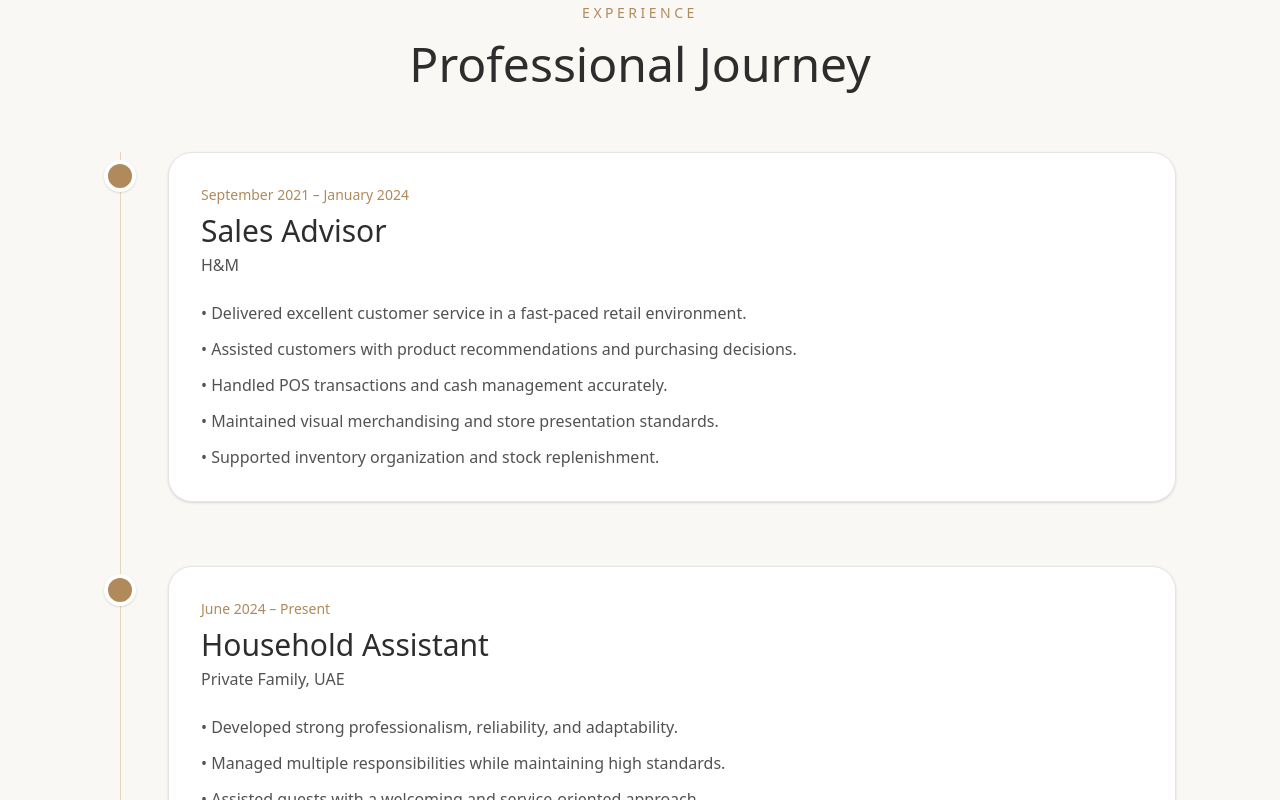
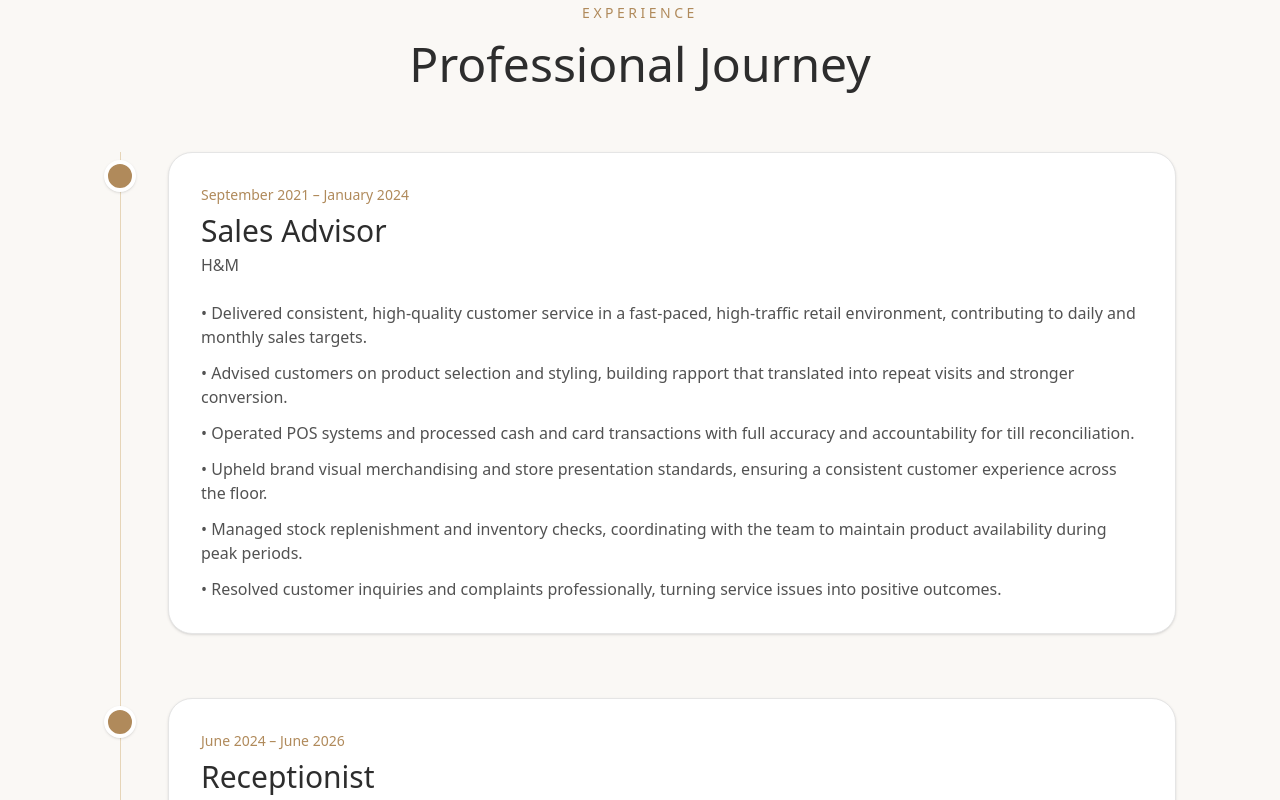
Before and after one commit to lalman-dev/dove-profile, a Next.js app: page / in a window 1280 px wide. Shown: the part 2000-2800 px from the top of the page. Built offline with nearby package versions, Linux system fonts and the light colour scheme; a web font is replaced by a local one.

Commit message:
doc : update experience section

```diff
--- a/src/data/profile.ts
+++ b/src/data/profile.ts
@@ -65,24 +65,26 @@ I believe excellent customer service is built on understanding customer needs, c
       role: "Sales Advisor",
       period: "September 2021 – January 2024",
       points: [
-        "Delivered excellent customer service in a fast-paced retail environment.",
-        "Assisted customers with product recommendations and purchasing decisions.",
-        "Handled POS transactions and cash management accurately.",
-        "Maintained visual merchandising and store presentation standards.",
-        "Supported inventory organization and stock replenishment.",
+        "Delivered consistent, high-quality customer service in a fast-paced, high-traffic retail environment, contributing to daily and monthly sales targets.",
+        "Advised customers on product selection and styling, building rapport that translated into repeat visits and stronger conversion.",
+        "Operated POS systems and processed cash and card transactions with full accuracy and accountability for till reconciliation.",
+        "Upheld brand visual merchandising and store presentation standards, ensuring a consistent customer experience across the floor.",
+        "Managed stock replenishment and inventory checks, coordinating with the team to maintain product availability during peak periods.",
+        "Resolved customer inquiries and complaints professionally, turning service issues into positive outcomes.",
       ],
     },
-
     {
-      company: "Private Family, UAE",
-      role: "Household Assistant",
-      period: "June 2024 – Present",
+      company: "Staffing Agency Placement",
+      role: "Receptionist",
+      period: "June 2024 – June 2026",
       points: [
-        "Developed strong professionalism, reliability, and adaptability.",
-        "Managed multiple responsibilities while maintaining high standards.",
-        "Assisted guests with a welcoming and service-oriented approach.",
-        "Strengthened communication, time management, and multitasking skills.",
-        "Worked effectively in a multicultural environment.",
+        "Provided front-desk reception and administrative support across multiple client locations in Abu Dhabi through a staffing agency placement, adapting to each client's systems and expectations.",
+        "Served as the first point of contact for visitors and guests, setting a professional, welcoming tone at every posting.",
+        "Managed multi-channel communication — phone, email, and in-person — liaising with clients, service providers, and internal teams.",
+        "Coordinated schedules, appointments, and daily administrative workflows with precision and attention to detail.",
+        "Maintained accurate records and organized front-of-house operations, ensuring continuity across rotations.",
+        "Onboarded quickly into new teams and systems with each assignment, demonstrating strong adaptability and reliability under changing conditions.",
+        "Upheld discretion, confidentiality, and professionalism while working across diverse, multicultural client environments.",
       ],
     },
   ],
```
